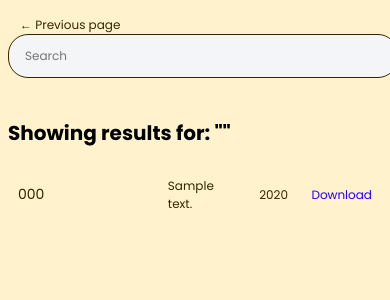
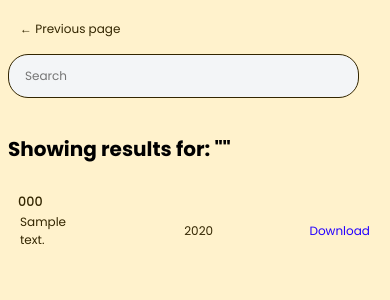
Before and after one commit to derasn/library-project, a Django app: template campus/templates/search_results.html in a window 390 px wide. Shown: the top 300 px of the page. Run offline with Django 5.2, Linux system fonts and the light colour scheme; the template is opened without the code that fills it: most values are stand-ins (such as "Sample title", 1, 10 or a date in 2020).

Commit message:
optimizing search result and upload btn

```diff
--- a/campus/static/css/home.css
+++ b/campus/static/css/home.css
@@ -340,8 +340,8 @@ a{
     }
 
     #upload{
-        color: #070033;
-        background-color: #FFF2CC;
+        color: #2400FF;
+        background-color: #070033;
     }
 
     #upload:hover{
--- a/campus/static/css/search_results.css
+++ b/campus/static/css/search_results.css
@@ -55,7 +55,7 @@ h1{
     margin-top: 10rem;
 }
 
-.material-details{
+.search-details{
     display: flex;
     flex-direction: row;
     justify-content: space-between;
@@ -113,17 +113,17 @@ p{ /* For error messages i.e sorry, no materials */
     }
 
     .content{
-        margin: 4rem 0;
+        margin: 5rem 0;
     }
 
     .previous-page{
         font-size: 3rem;
-        margin: 3rem 3rem;
+        margin: 0 3rem;
     }
 
     input[type="search"]{
-    width: 100vw;
-    margin-bottom: 5rem;
+        width: 90vw;
+        margin: 4rem auto;
         border-radius: 5rem;
         padding: 3rem 4rem;
         font-size: 3rem;
@@ -134,15 +134,24 @@ p{ /* For error messages i.e sorry, no materials */
         margin-top: 5rem;
         }
 
-    .material-details{
+    .search-details{
         padding: 3rem 2rem;
         font-size: 3rem;
+        display: block;
     }
 
     .course-code{
         display: block;
-        font-size: 3.5rem;
-        font-weight: 400;
+        font-size: 3.2rem;
+        font-weight: 450;
+    }
+
+    .material-details{
+        display: flex;
+        flex-direction: row;
+        justify-content: space-between;
+        align-items: center;
+        margin: 0.5rem;
     }
 
     hr{
--- a/campus/templates/search_results.html
+++ b/campus/templates/search_results.html
@@ -22,11 +22,14 @@
 
         {% if results %}
             {% for material in results %}
-            <div class="material-details">
+            <div class="search-details">
                 <div class="course-code">{{material.course_code}}</div>
-                <div class="description">{{material.description}}</div>
-                <div class="year-used">{{material.year_used}}</div>
-                <div class="download"><a href="https://res.cloudinary.com/dnjwg5smv/image/upload/fl_attachment/v1/{{ material.file.name }}">Download</a></div>
+
+                <div class="material-details">
+                    <div class="description">{{material.description}}</div>
+                    <div class="year-used">{{material.year_used}}</div>
+                    <div class="download"><a href="https://res.cloudinary.com/dnjwg5smv/image/upload/fl_attachment/v1/{{ material.file.name }}">Download</a></div>
+                </div>
             </div>
             <hr>
             {% endfor %}
```
Lines whose indentation alone changed are shown as unchanged.
